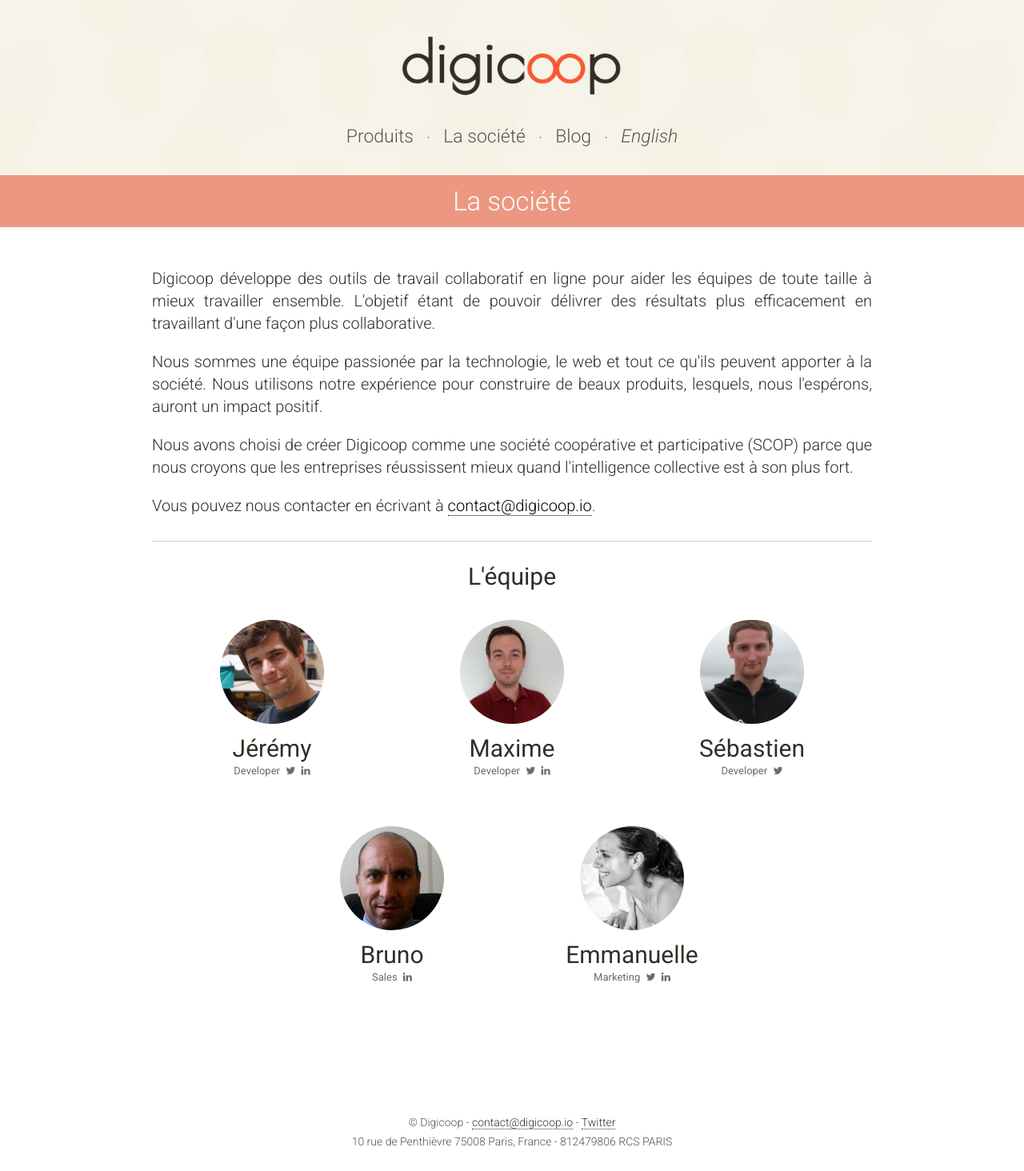
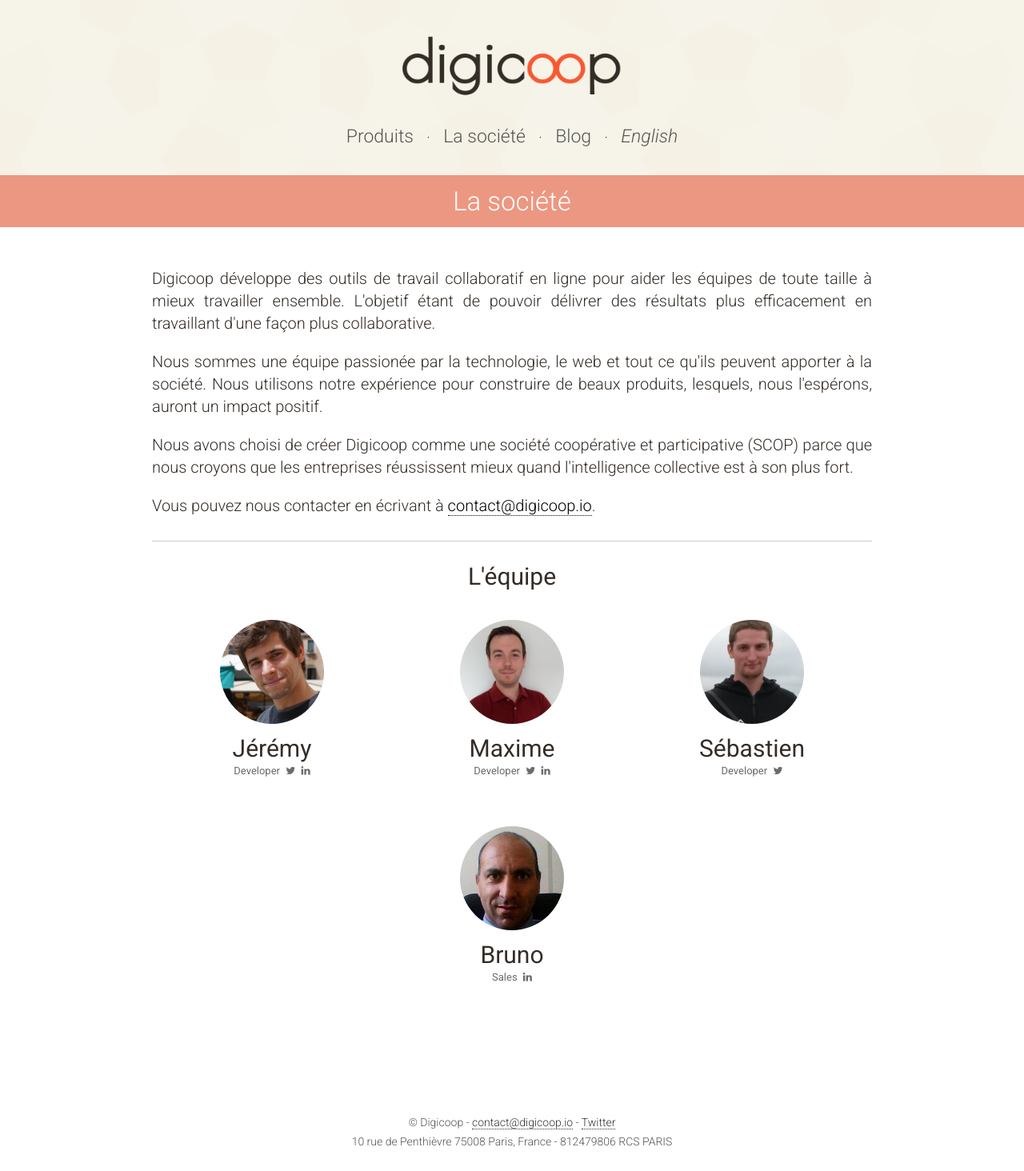
Before and after one commit to digicoop/digicoop.github.io, a Jekyll site: the page built from societe.html, in a window 1280 px wide. Shown: the whole page at 80% size. Built offline with Jekyll 4.4.1, drawn with Linux system fonts in a browser that asks for light colours; nearby versions of some CDN libraries.

Commit message:
Update team.yml

```diff
--- a/_data/team.yml
+++ b/_data/team.yml
@@ -16,8 +16,3 @@
   avatar: /assets/img/bruno.jpg
   role: Sales
   linkedin: brunoalcaras
-- name: Emmanuelle
-  avatar: /assets/img/emmanuelle.jpg
-  role: Marketing
-  twitter: Emma_Maem
-  linkedin: emmanuellegiraud
```
